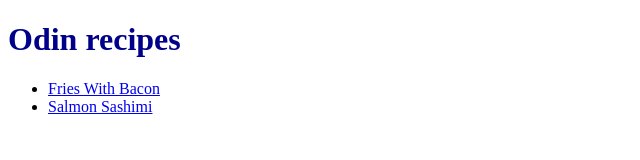
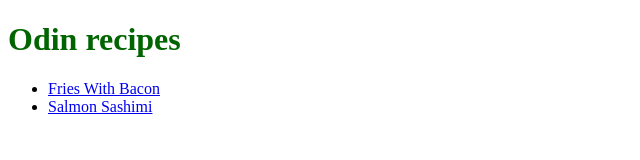
Before and after one commit to DevOnTie/odin-recipes, a plain HTML site: page index.html in a window 1280 px wide. Shown: the whole page, without its empty margins (0-640 px from the left). Drawn offline with Linux system fonts and the light colour scheme.

Commit message:
green looks better

```diff
--- a/styles.css
+++ b/styles.css
@@ -1,5 +1,5 @@
 h1 {
-  color:darkblue;
+  color:darkgreen;
 }
 
 img {
```
